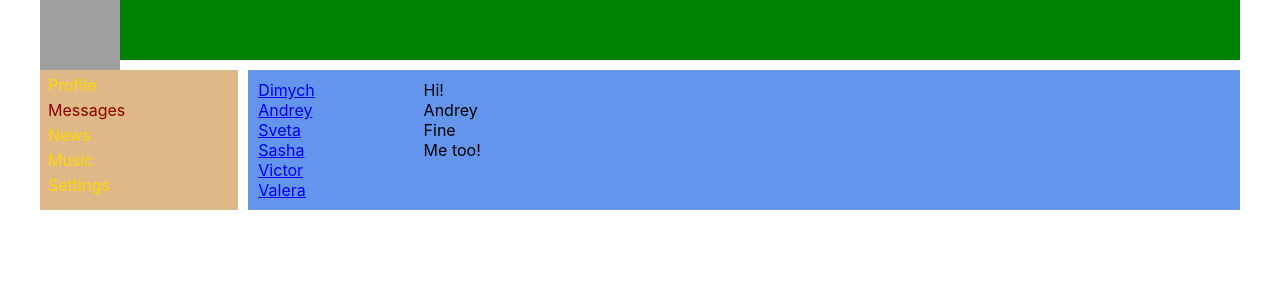
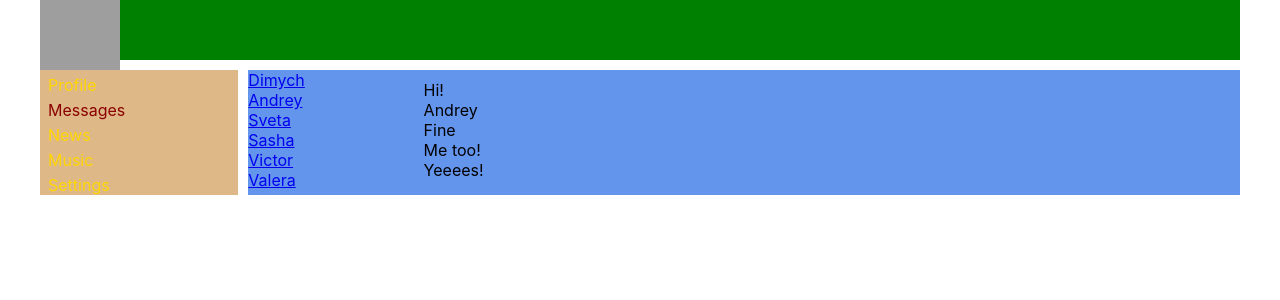
Before and after one commit to Manfred7/react_soc_netw, a React (Create React App) app: page /dialogs in a window 1280 px wide. Shown: the top 300 px of the page. Built offline with nearby package versions, Linux system fonts and the light colour scheme; grey boxes are pictures that could not be loaded.

Commit message:
Данные убрали из компонент и пробрасываем из index.js через пропсы

```diff
--- a/src/App.js
+++ b/src/App.js
@@ -9,7 +9,8 @@ import News from "./components/News/News";
 import Settings from "./components/Settings/Settings";
 
 
-function App() {
+function App(props) {
+    debugger;
     return (
         <BrowserRouter>
             <div className="app-wrapper">
@@ -18,11 +19,15 @@ function App() {
                 {/*<Profile/>*/}
                 <div className="app-wrapper-content">
 
-                    <Route exact path="/dialogs" component={Dialogs}/>
+                    <Route exact
+                           path="/dialogs"
+                           render={() => <Dialogs dialogsData={props.dialogsData}
+                                                  messagesData={props.messagesData}/>
+                           }/>
                     <Route path="/profile" component={Profile}/>
                     <Route path="/music" component={Music}/>
                     <Route path="/news" component={News}/>
-                    <Route path="/settings" component ={Settings}/>
+                    <Route path="/settings" component={Settings}/>
 
 
                     {/* <Profile/>*/}
--- a/src/components/Dialogs/Dialogs.jsx
+++ b/src/components/Dialogs/Dialogs.jsx
@@ -1,43 +1,14 @@
 import React from 'react';
 import s from './Dialogs.module.css'
-import {NavLink} from "react-router-dom";
-
-
-const Dialog = (props) => {
-    return (
-        <div className={s.dialog}>
-            <NavLink to={"/dialogs/" + props.id}> {props.userName}</NavLink>
-        </div>
-    )
-}
-
-const Message = (props) => {
-    return (
-        <div className={s.txt}>{props.txt}</div>
-    )
-}
+import Dialog from "./Dialog/Dialog";
+import Message from "./Message/Message";
 
 const Dialogs = (props) => {
-    let dialogsData = [
-        {id: "1", userName: "Dimych"},
-        {id: "2", userName: "Andrey"},
-        {id: "3", userName: "Sveta"},
-        {id: "4", userName: "Sasha"},
-        {id: "5", userName: "Victor"},
-        {id: "6", userName: "Valera"},
-    ];
 
-    let preparedDialogs = dialogsData.map(dialog => <Dialog key={dialog.id} id={dialog.id}
+    let preparedDialogs = props.dialogsData.map(dialog => <Dialog key={dialog.id} id={dialog.id}
                                                             userName={dialog.userName}/>);
 
-    let messagesData = [
-        {id: "1", txt: "Hi!"},
-        {id: "2", txt: "Andrey"},
-        {id: "3", txt: "Fine"},
-        {id: "4", txt: "Me too!"}
-    ];
-
-    let preparedMessages = messagesData.map(msg => <Message key={msg.id} txt={msg.txt}/>);
+    let preparedMessages = props.messagesData.map(msg => <Message key={msg.id} txt={msg.txt}/>);
 
     return (
         <div className={s.dialogs}>
--- a/src/components/Dialogs/Dialogs.module.css
+++ b/src/components/Dialogs/Dialogs.module.css
@@ -3,22 +3,8 @@
     grid-template-columns:  2fr 10fr;
 }
 
-.dialogItems {
-    padding: 10px;
-}
 
-.dialogItems .active {
-    color: gold;
-}
-
-.dialog {
-
-}
 
 .messages {
     padding: 10px;
 }
-
-.message {
-
-}
--- a/src/index.js
+++ b/src/index.js
@@ -3,4 +3,22 @@ import ReactDOM from 'react-dom';
 import './index.css';
 import App from './App';
 
-ReactDOM.render(   <App />  ,  document.getElementById('root'));
+let dialogsData = [
+    {id: "1", userName: "Dimych"},
+    {id: "2", userName: "Andrey"},
+    {id: "3", userName: "Sveta"},
+    {id: "4", userName: "Sasha"},
+    {id: "5", userName: "Victor"},
+    {id: "6", userName: "Valera"},
+];
+
+let messagesData = [
+    {id: "1", txt: "Hi!"},
+    {id: "2", txt: "Andrey"},
+    {id: "3", txt: "Fine"},
+    {id: "4", txt: "Me too!"},
+    {id: "5", txt: "Yeeees!"}
+];
+
+ReactDOM.render(<App dialogsData={dialogsData} messagesData={messagesData}/>,
+    document.getElementById('root'));
```
